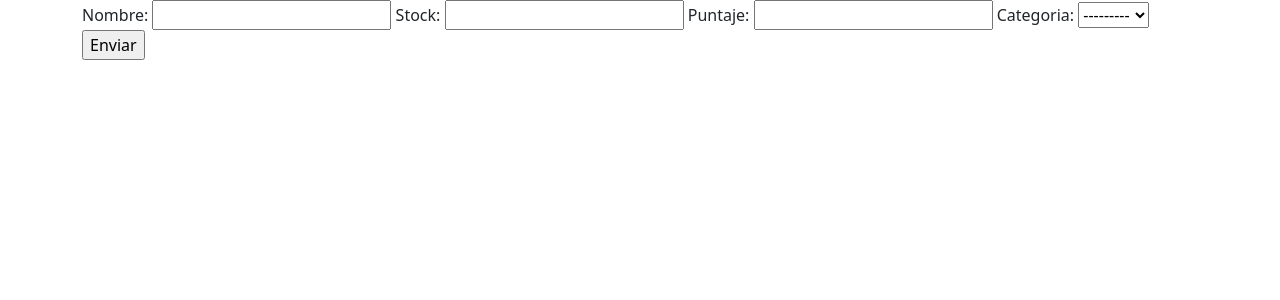
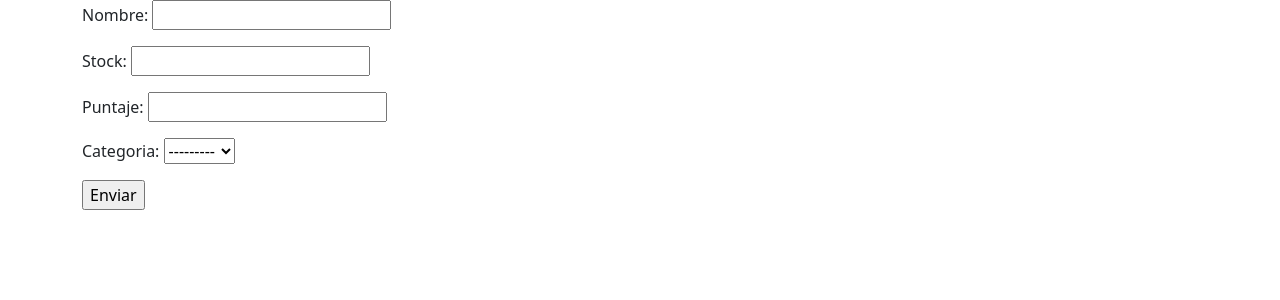
Before and after one commit to andemar-cursos/c.Ultimate_phyton, a Django app: page /productos/formulario in a window 1280 px wide. Shown: the top 300 px of the page. Run offline with Django 4.2, Linux system fonts and the light colour scheme; data comes from the database, SQL or seed files in the repository.

Commit message:
Section 15 - 162. Agregando estilos

```diff
--- a/Section15/productly/templates/form_snippet.html
+++ b/Section15/productly/templates/form_snippet.html
@@ -1,6 +1,10 @@
 {% for field in form %}
+<div  class="mb-3">
   {{ field.label_tag }} {{ field }}
+  <div class="invalid-feedback">
   {% for error in field.errors %}
     {{ error }}
   {% endfor %}
+  </div>
+</div>
 {% endfor %}
```
